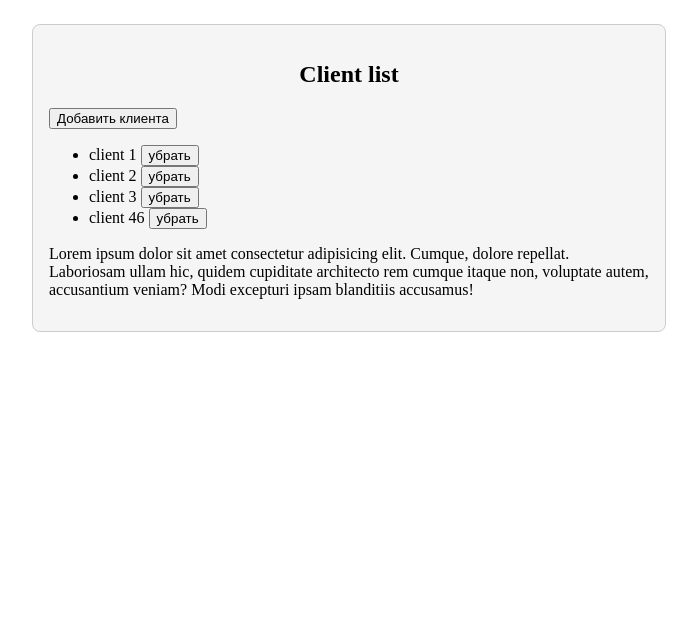
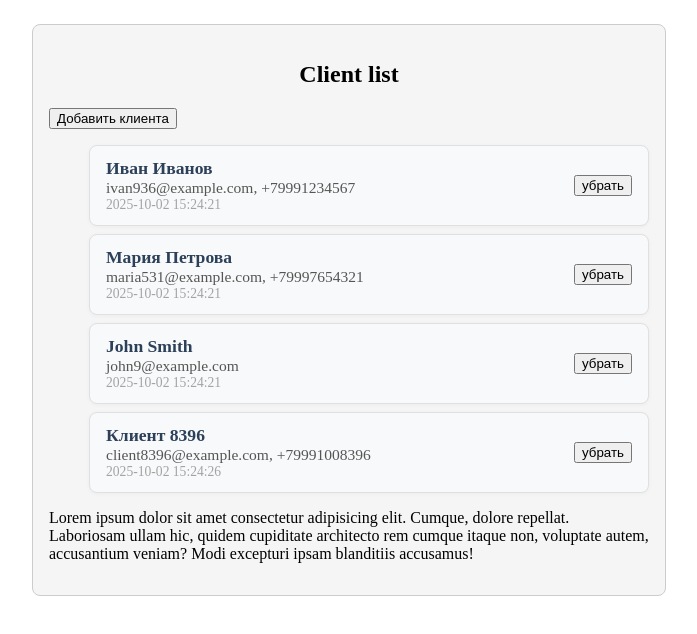
Before and after one commit to gonpaul/basic-app, a plain HTML site: page index.html in a window 1280 px wide. Both pictures are taken after a click on the button "Добавить клиента". Shown: the whole page, without its empty margins (291-988 px from the left). Drawn offline with Linux system fonts and the light colour scheme.

```diff
--- a/index.html
+++ b/index.html
@@ -18,45 +18,8 @@
 
         <p>Lorem ipsum dolor sit amet consectetur adipisicing elit. Cumque, dolore repellat. Laboriosam ullam hic, quidem cupiditate architecto rem cumque itaque non, voluptate autem, accusantium veniam? Modi excepturi ipsam blanditiis accusamus!</p>
     </div>
-    <script>
-        let clients = [
-            'client 1',
-            'client 2',
-            'client 3'
-        ];
+    <script src="index.js"></script>
 
-        const clientList = document.getElementById('client-list');
-
-        function renderClients() {
-            clientList.innerHTML = '';
-            clients.forEach((client, index) => {
-                const li = document.createElement('li');
-                li.textContent = client + ' ';
-                const btn = document.createElement('button');
-                btn.textContent = 'убрать';
-                btn.addEventListener('click', () => {
-                    clients.splice(index, 1);
-                    renderClients();
-                });
-                li.appendChild(btn);
-                clientList.appendChild(li);
-            });
-        }
-
-        addButton = document.getElementById('add-button');
-        addButton.addEventListener('click', function () {
-            const rand = Math.floor(Math.random() * 50);
-            clients.push('client ' + rand);
-            renderClients();
-        });
-
-        renderClients();
-
-        function pay(price) {
-            const password = 'мой ключ';
-            makepayment(price, password);
-        }
-    </script>
 </body>
 
 </html>
--- a/index.js
+++ b/index.js
@@ -1,42 +1,107 @@
-// переменные, типы и функции
+// Интерфейс клиента:
+// {
+//   id: Number,
+//   name: String,
+//   email: String,
+//   phone: String (optional),
+//   created_at: String (ISO date)
+// }
 
-// = присвоить - положить в коробку и использовать потом
-// == привычное равенство, например 3 == 2 + 1
+let nextClientId = 1;
+let clients = [
+    {
+        id: nextClientId++,
+        name: "Иван Иванов",
+        email: "ivan" + Math.floor(Math.random() * 1000) + "@example.com",
+        phone: "+79991234567",
+        created_at: new Date().toISOString()
+    },
+    {
+        id: nextClientId++,
+        name: "Мария Петрова",
+        email: "maria" + Math.floor(Math.random() * 1000) + "@example.com",
+        phone: "+79997654321",
+        created_at: new Date().toISOString()
+    },
+    {
+        id: nextClientId++,
+        name: "John Smith",
+        email: "john" + Math.floor(Math.random() * 1000) + "@example.com",
+        phone: "",
+        created_at: new Date().toISOString()
+    }
+];
 
+const clientList = document.getElementById('client-list');
 
-const kiril = 'строка'; // может хранить любой тип, но он не меняется
-// kiril = 'новое значение';
-let variable = 'меня можно изменить';
-variable = 'меня можно изменить 2';
+function renderClients() {
+    clientList.innerHTML = '';
+    clients.forEach((client, index) => {
+        const li = document.createElement('li');
+        li.style.display = 'flex';
+        li.style.alignItems = 'center';
+        li.style.justifyContent = 'space-between';
+        li.style.padding = '12px 16px';
+        li.style.margin = '8px 0';
+        li.style.background = '#f8f9fa';
+        li.style.borderRadius = '8px';
+        li.style.boxShadow = '0 1px 4px rgba(0,0,0,0.04)';
+        li.style.border = '1px solid #e0e0e0';
 
-if (kiril == 'строка') {
-    console.log('Это правда! Значения равны!')
-} else {
-    console.log('Неправда! Не равны!')
+        const infoDiv = document.createElement('div');
+        infoDiv.style.display = 'flex';
+        infoDiv.style.flexDirection = 'column';
+
+        const nameSpan = document.createElement('span');
+        nameSpan.textContent = client.name;
+        nameSpan.style.fontWeight = 'bold';
+        nameSpan.style.fontSize = '1.1em';
+        nameSpan.style.color = '#2d4059';
+
+        const detailsSpan = document.createElement('span');
+        detailsSpan.style.color = '#555';
+        detailsSpan.style.fontSize = '0.97em';
+        detailsSpan.textContent = `${client.email}${client.phone ? ', ' + client.phone : ''}`;
+
+        const dateSpan = document.createElement('span');
+        dateSpan.style.fontSize = '0.85em';
+        dateSpan.style.color = '#a3a3a3';
+        dateSpan.textContent = client.created_at.slice(0, 19).replace('T', ' ');
+
+        infoDiv.appendChild(nameSpan);
+        infoDiv.appendChild(detailsSpan);
+        infoDiv.appendChild(dateSpan);
+
+        li.appendChild(infoDiv);
+        const btn = document.createElement('button');
+        btn.textContent = 'убрать';
+        btn.addEventListener('click', () => {
+            clients.splice(index, 1);
+            renderClients();
+        });
+        li.appendChild(btn);
+        clientList.appendChild(li);
+    });
 }
 
-// типы
-/*
-* String (строка) - используй 'значение', либо "значение"
-* Number (число) - целое число
-* Boolean (true/false: 1/0)
-*/
+const addButton = document.getElementById('add-button');
+addButton.addEventListener('click', function () {
+    // Генерируем уникальный email и имя
+    const rand = Math.floor(Math.random() * 10000);
+    const newClient = {
+        id: nextClientId++,
+        name: "Клиент " + rand,
+        email: "client" + rand + "@example.com",
+        phone: Math.random() > 0.5 ? "+7999" + (1000000 + rand) : "",
+        created_at: new Date().toISOString()
+    };
+    // Проверка уникальности email
+    if (clients.some(c => c.email === newClient.email)) {
+        alert("Email уже существует!");
+        return;
+    }
+    clients.push(newClient);
+    renderClients();
+});
 
-// функция
-// добавитьДва(x) = x + 2 (вернуть результат значения)
-// добавитьДва(0) = 0 + 2 (постановка формулы) = 2 (результат выполнения функции добавитьДва(0))
-// x -----> передаём его в функцию addTwo(x) -----> функция выполняет вычисление (x + 2) ----> возращает результат
-// -----> мы можем сохранить результат в переменную, чтобы использовать потом
-function addTwo(x) {
-    return x + 2;
-}
-
-const result = addTwo(3); // addTwo(3) вернёт 5 и положит его в контейнер result
-
-const array = ['a', 'b'];
-array.find((x) => x == 'a');
-
-function pay(price) {
-    const password = 'мой ключ';
-    makepayment(price, password);
-}
+renderClients();
```
Also changed, not shown: lesson.js (added, +42 -0 lines), server/package.json (added, +17 -0 lines), README.md, 2 other files.
